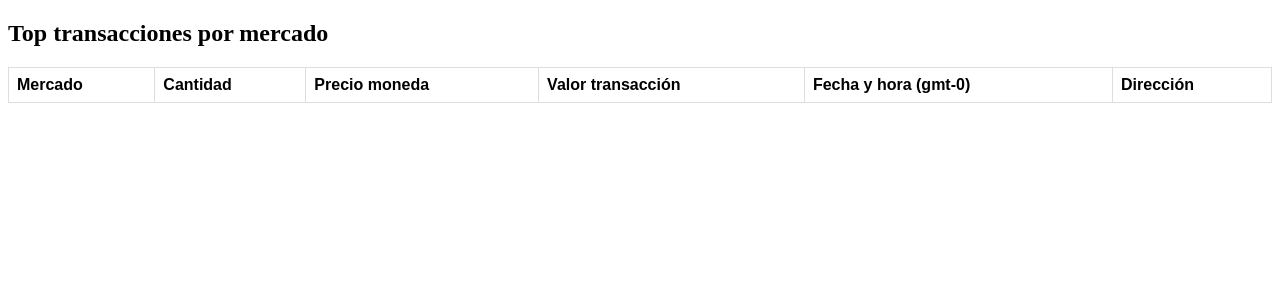
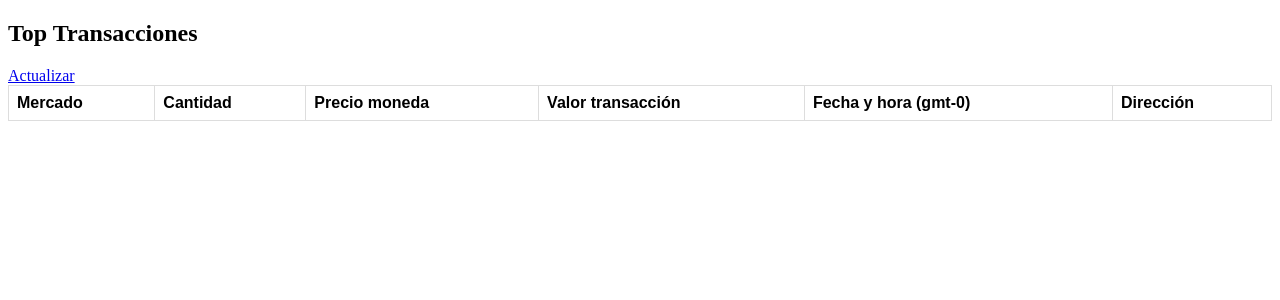
Before and after one commit to santiagomuzzo/nomad_homework, a Django app: page / in a window 1280 px wide. Shown: the top 300 px of the page. Run offline with Django 4.2, Linux system fonts and the light colour scheme; data that the repository does not hold is empty.

Commit message:
final changes

```diff
--- a/buda/templates/buda/callampa.html
+++ b/buda/templates/buda/top_trades.html
@@ -17,11 +17,20 @@ td, th {
 tr:nth-child(even) {
   background-color: #dddddd;
 }
+
+
+
 </style>
+<title>Top Transacciones</title>
 </head>
 <body>
 
-<h2>Top transacciones por mercado</h2>
+<div display="inline-block">
+    <h2>Top Transacciones</h2>  <a href="{% url 'buda' %}">Actualizar</a>
+</div>
+
+
+
 
 <table>
   <tr>
--- a/buda/views.py
+++ b/buda/views.py
@@ -20,7 +20,6 @@ class TradeObtainer(View):
         self.value_top_trade = 0
         self.url = ''
         self.market_ids = self._obtain_markets()
-        self.top_trades = 'self.get()'
 
     def _obtain_markets(self):
         market_ids = []
@@ -77,9 +76,11 @@ class TradeObtainer(View):
             self.market_trades(market)
             self.top_trade_calculator()
             self.selected_trade['market'] = market
-            value_in_coin = str(self.value_top_trade) + ' ' + market.split('-')[1]
+            value_in_coin = str(
+                self.value_top_trade) + ' ' + market.split('-')[1]
             self.selected_trade['value'] = value_in_coin
-            price_in_coin = self.selected_trade['price'] + ' ' + market.split('-')[1]
+            price_in_coin = self.selected_trade[
+                'price'] + ' ' + market.split('-')[1]
             self.selected_trade['price'] = price_in_coin
             if self.selected_trade['amount'] != '0':
                 self.selected_trade['timestamp'] = time.ctime(
@@ -89,4 +90,4 @@ class TradeObtainer(View):
             top_trades.append(self.selected_trade)
 
         context = {'top_trades': top_trades}
-        return render(request, 'buda/callampa.html', context)
+        return render(request, 'buda/top_trades.html', context)
```
